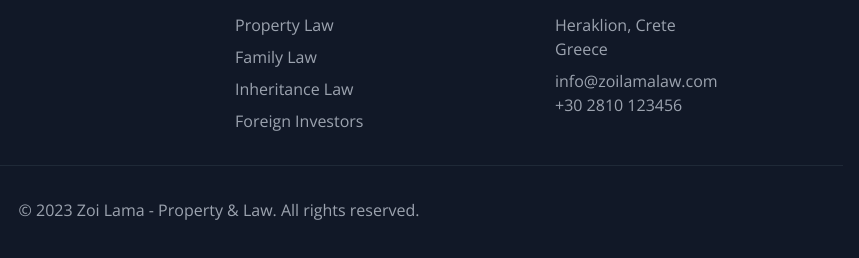
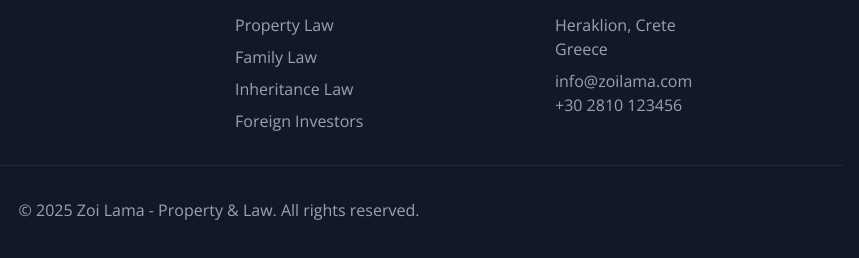
Before and after one commit to Pixel-Node-Studio/zoilama.gr, a plain HTML site: page biography.html in a window 1280 px wide. Shown: the part 2153-2411 px from the top of the page, 421-1280 px from the left. Drawn offline with nearby package versions, Linux system fonts and the light colour scheme.

Commit message:
biography

```diff
--- a/biography.html
+++ b/biography.html
@@ -234,13 +234,13 @@
                     <address class="not-italic text-gray-400">
                         <p>Heraklion, Crete</p>
                         <p>Greece</p>
-                        <p class="mt-2">info@zoilamalaw.com</p>
+                        <p class="mt-2">info@zoilama.com</p>
                         <p>+30 2810 123456</p>
                     </address>
                 </div>
             </div>
             <div class="border-t border-gray-800 mt-8 pt-8 text-center text-gray-400">
-                <p>&copy; 2023 Zoi Lama - Property & Law. All rights reserved.</p>
+                <p>&copy; 2025 Zoi Lama - Property & Law. All rights reserved.</p>
             </div>
         </div>
     </footer>
```
